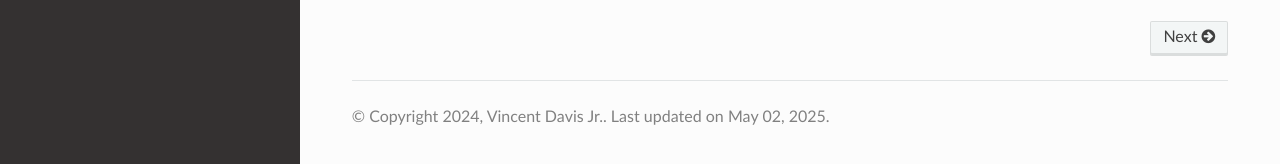
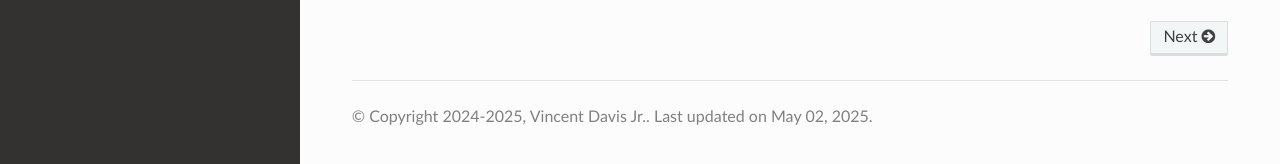
Before and after one commit to under-view/libcando, a Sphinx documentation site: the page built from docs/index.rst, in a window 1280 px wide and 900 px high, scrolled down 691 px. Shown: the part 733-897 px from the top of the window. Built offline with Sphinx 7.4.7 and the Read the Docs theme 3.1.0, drawn with Linux system fonts in a browser that asks for light colours; formulas are drawn with MathJax 3.

Commit message:
release version 0.1.6
Signed-off-by: Vincent Davis Jr <vince@underview.tech>

```diff
--- a/docs/conf.py
+++ b/docs/conf.py
@@ -7,9 +7,9 @@
 # https://www.sphinx-doc.org/en/master/usage/configuration.html#project-information
 
 project = 'libcando'
-copyright = '2024, Vincent Davis Jr.'
+copyright = '2024-2025, Vincent Davis Jr.'
 author = 'Vincent Davis Jr.'
-release = '0.1.5'
+release = '0.1.6'
 
 # -- General configuration ---------------------------------------------------
 # https://www.sphinx-doc.org/en/master/usage/configuration.html#general-configuration
```
Also changed, not shown: 1 other file.
